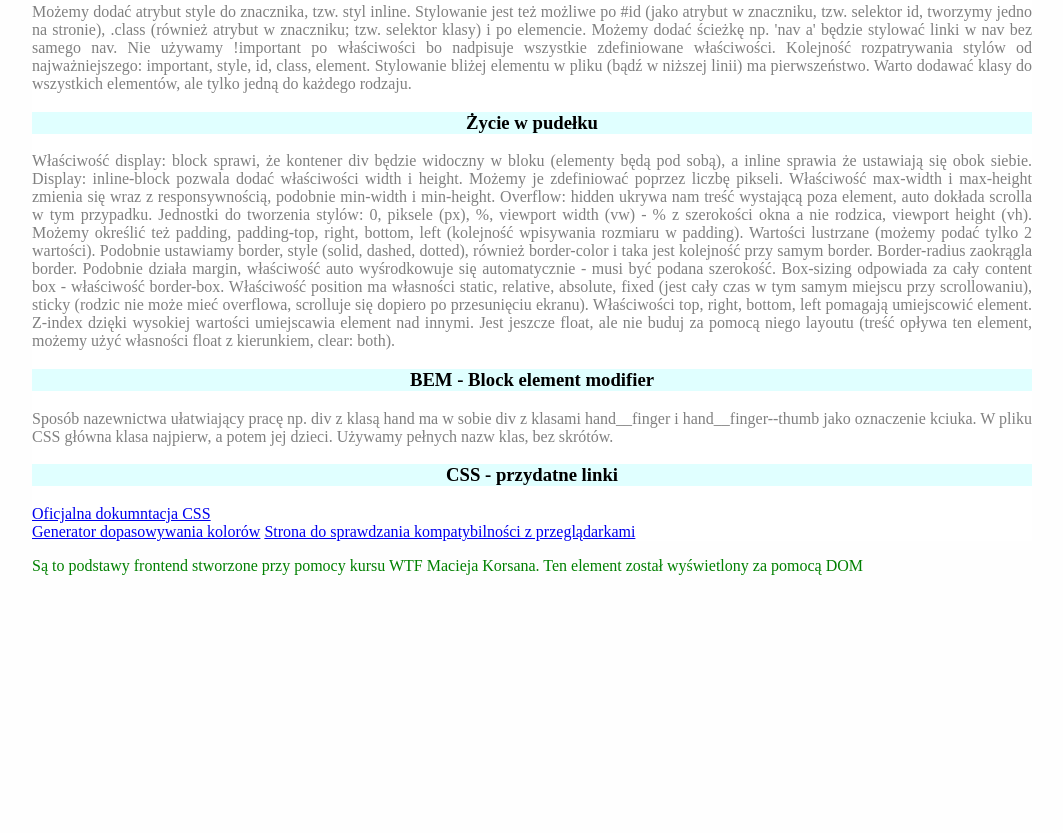
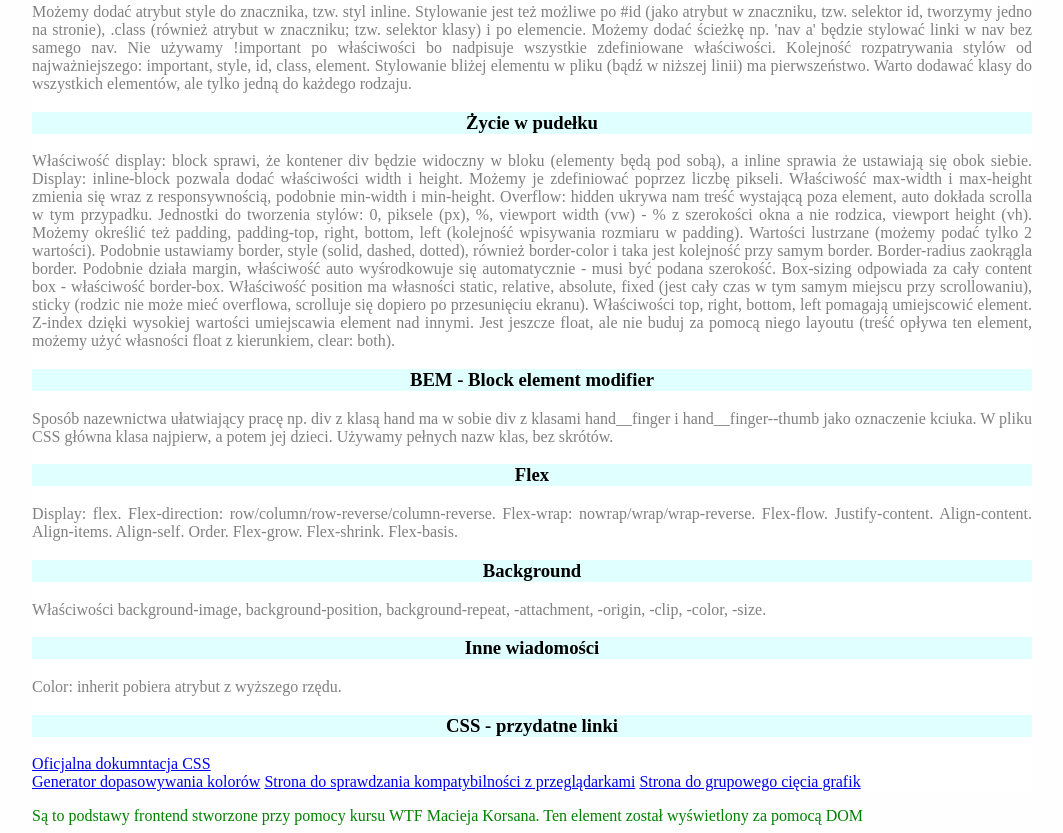
Before and after one commit to apoznar/homepage, a plain HTML site: page css.html in a window 1280 px wide. Shown: the part 1565-2398 px from the top of the page, without its empty margins (108-1171 px from the left). Before the commit the page ends 2148 px from the top, so only its background shows below. Drawn offline with Linux system fonts and the light colour scheme.

Commit message:
Added new content

```diff
--- a/css.html
+++ b/css.html
@@ -10,11 +10,19 @@
   <body>
     <header class="css__header">
       <nav class="navigation">
-        <a class="navigation__link navigation__link--homepage" href="index.html">Strona główna</a>
-        <a class="navigation__link navigation__link--html" href="html.html">HTML</a>
-        <a class="navigation__link navigation__link--css" href="css.html">CSS</a>
+        <a class="navigation__link navigation__link--homepage" href="index.html"
+          >Strona główna</a
+        >
+        <a class="navigation__link navigation__link--html" href="html.html"
+          >HTML</a
+        >
+        <a class="navigation__link navigation__link--css" href="css.html"
+          >CSS</a
+        >
         <a class="navigation__link navigation__link--js" href="js.html">JS</a>
-        <a class="navigation__link navigation__link--other" href="other.html">Inne notatki</a>
+        <a class="navigation__link navigation__link--other" href="other.html"
+          >Inne notatki</a
+        >
       </nav>
     </header>
     <main class="main">
@@ -84,6 +92,22 @@
             kciuka. W pliku CSS główna klasa najpierw, a potem jej dzieci.
             Używamy pełnych nazw klas, bez skrótów.
           </p>
+          <h3 class="tertiary__heading">Flex</h3>
+          <p>
+            Display: flex. Flex-direction:
+            row/column/row-reverse/column-reverse. Flex-wrap:
+            nowrap/wrap/wrap-reverse. Flex-flow. Justify-content. Align-content.
+            Align-items. Align-self. Order. Flex-grow. Flex-shrink. Flex-basis.
+          </p>
+          <h3 class="tertiary__heading">Background</h3>
+          <p>
+            Właściwości background-image, background-position,
+            background-repeat, -attachment, -origin, -clip, -color, -size.
+          </p>
+          <h3 class="tertiary__heading">Inne wiadomości</h3>
+          <p>
+            Color: inherit pobiera atrybut z wyższego rzędu.
+          </p>
           <h3 class="tertiary__heading">CSS - przydatne linki</h3>
           <p>
             <a href="https://www.w3.org/TR/CSS/">Oficjalna dokumntacja CSS</a
@@ -91,6 +115,9 @@
             <a href="https://coolors.co/">Generator dopasowywania kolorów</a>
             <a href="https://caniuse.com/"
               >Strona do sprawdzania kompatybilności z przeglądarkami</a
+            >
+            <a href="https://figma.com/"
+              >Strona do grupowego cięcia grafik</a
             >
           </p>
         </article>
```
Also changed, not shown: html.html (+20 -4 lines), js.html (+4 -0 lines).
